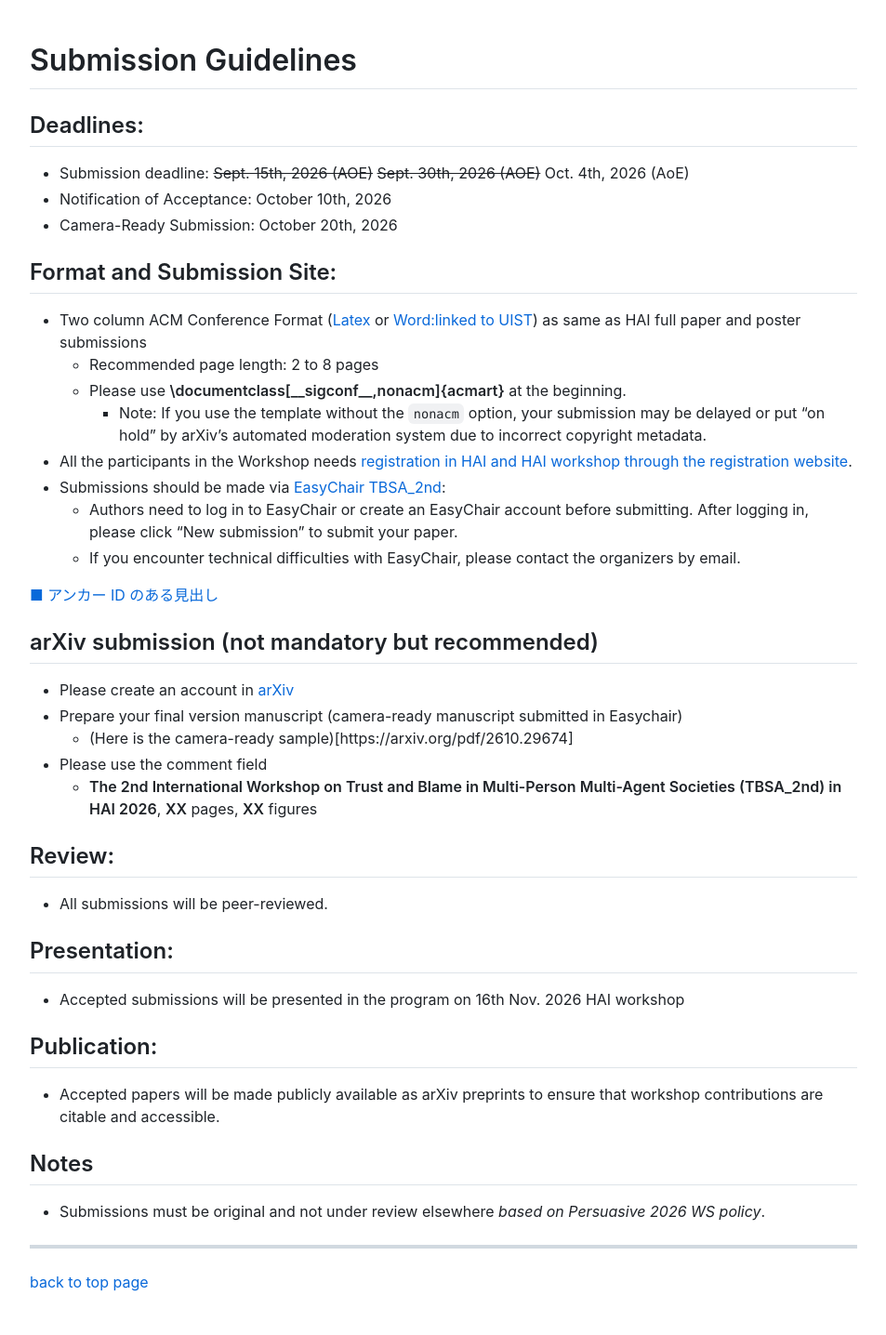
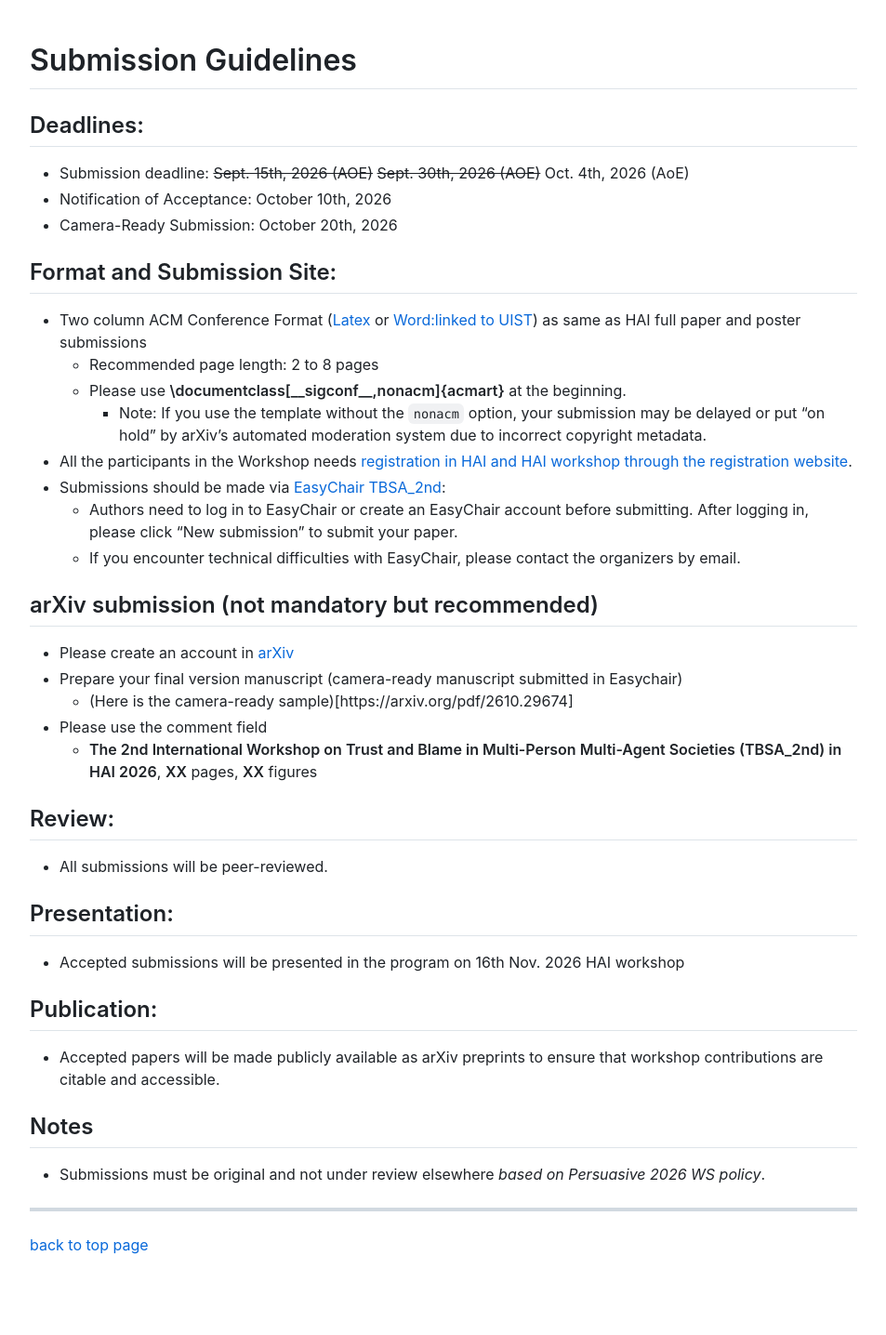
Before and after one commit to virtualcom-designlab/TBSA2026, a Jekyll site: the page built from submission.md, in a window 1280 px wide. Shown: the whole page at 93% size, without its empty margins (163-1116 px from the left). Built offline with Jekyll 4.4.1, drawn with Linux system fonts in a browser that asks for light colours; our own code applies the rules of GitHub Pages for plain Markdown files; after the commit the page ends 1396 px from its top, so only the background shows below that.

Commit message:
Update submission.md

```diff
--- a/submission.md
+++ b/submission.md
@@ -26,9 +26,6 @@ After logging in, please click “New submission” to submit your paper.
 https://easychair.org/conferences/submission_new?a=37559240
 -->
 
-<a href="#-%E3%82%A2%E3%83%B3%E3%82%AB%E3%83%BC-id-%E3%81%AE%E3%81%82%E3%82%8B%E8%A6%8B%E5%87%BA%E3%81%97">
-  ■ アンカー ID のある見出し
-</a>
 
 ## arXiv submission (not mandatory but recommended)
 - Please create an account in [arXiv](https://arxiv.org/)
```
